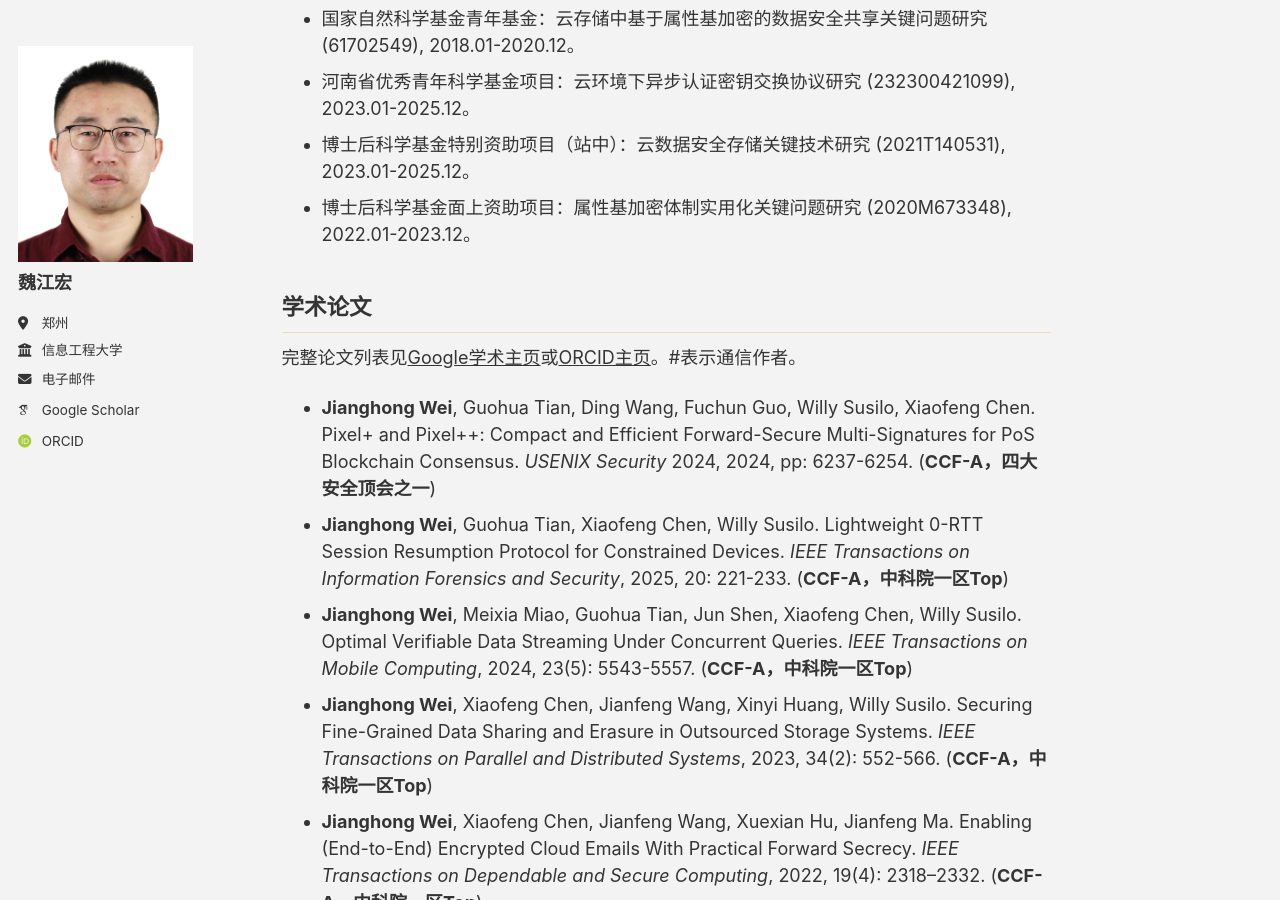
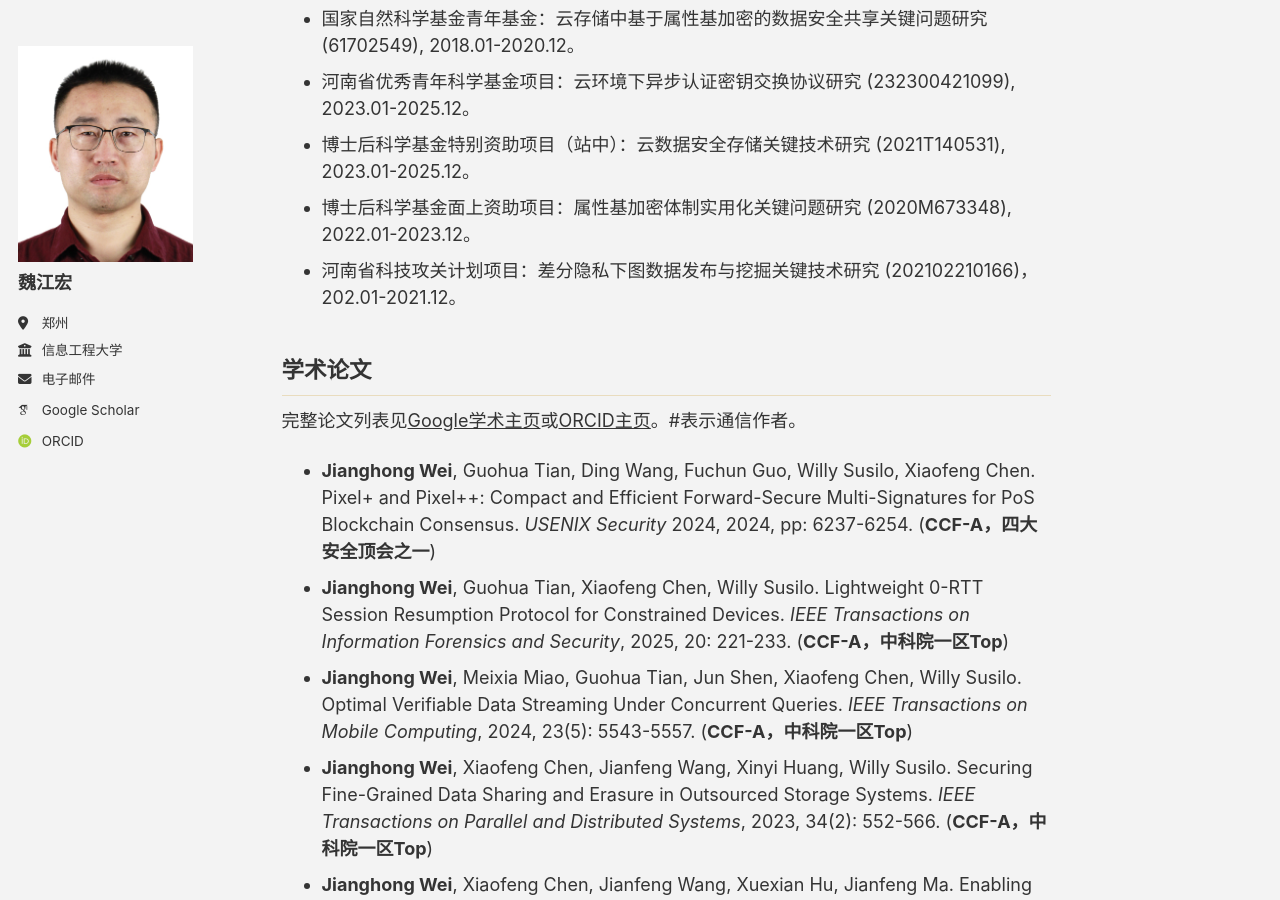
Before and after one commit to jhw-crypt/jhw-crypt.github.io, a Jekyll site: the page built from _pages/about.md, in a window 1280 px wide and 900 px high, scrolled down 945 px. Built offline with Jekyll 4.4.1, drawn with Linux system fonts in a browser that asks for light colours; some web fonts are replaced; a script bundle is joined from its source files by our own code; library files that are not in the unit come from our copies.

Commit message:
Update about.md

```diff
--- a/_pages/about.md
+++ b/_pages/about.md
@@ -28,6 +28,7 @@ redirect_from:
 - 河南省优秀青年科学基金项目：云环境下异步认证密钥交换协议研究 (232300421099), 2023.01-2025.12。
 - 博士后科学基金特别资助项目（站中）：云数据安全存储关键技术研究 (2021T140531), 2023.01-2025.12。
 - 博士后科学基金面上资助项目：属性基加密体制实用化关键问题研究 (2020M673348), 2022.01-2023.12。
+- 河南省科技攻关计划项目：差分隐私下图数据发布与挖掘关键技术研究 (202102210166)，202.01-2021.12。
 
 ## 学术论文
 完整论文列表见[Google学术主页](https://scholar.google.com/citations?user=UK-6A30AAAAJ&hl)或[ORCID主页](https://orcid.org/0000-0002-0286-7973)。#表示通信作者。
```
